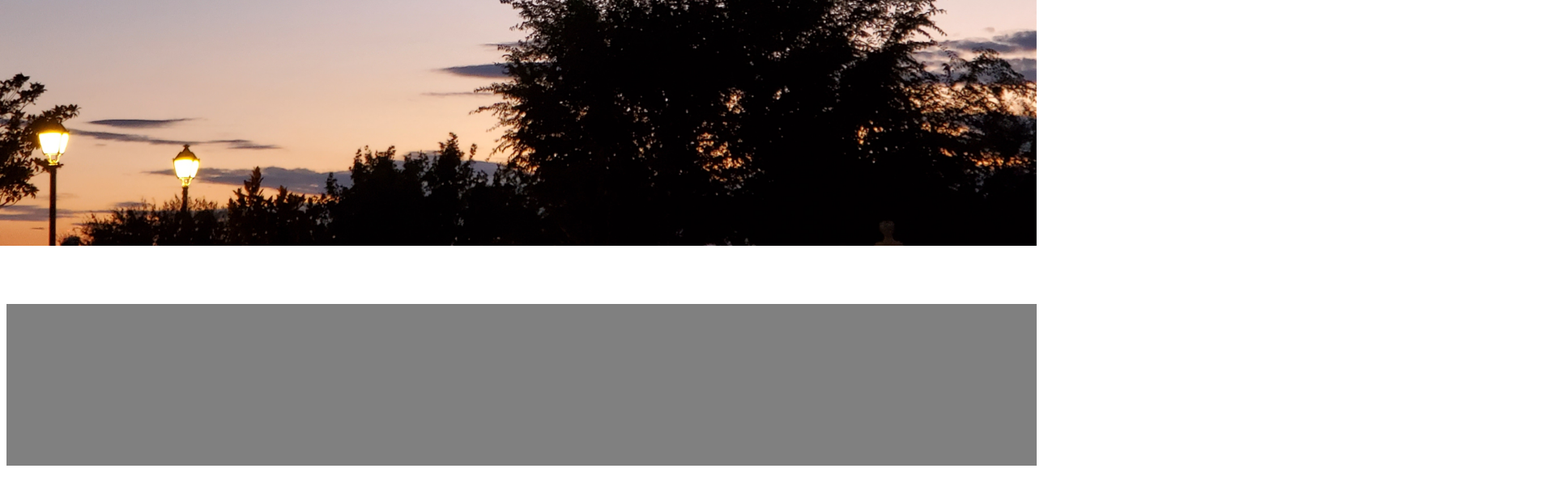
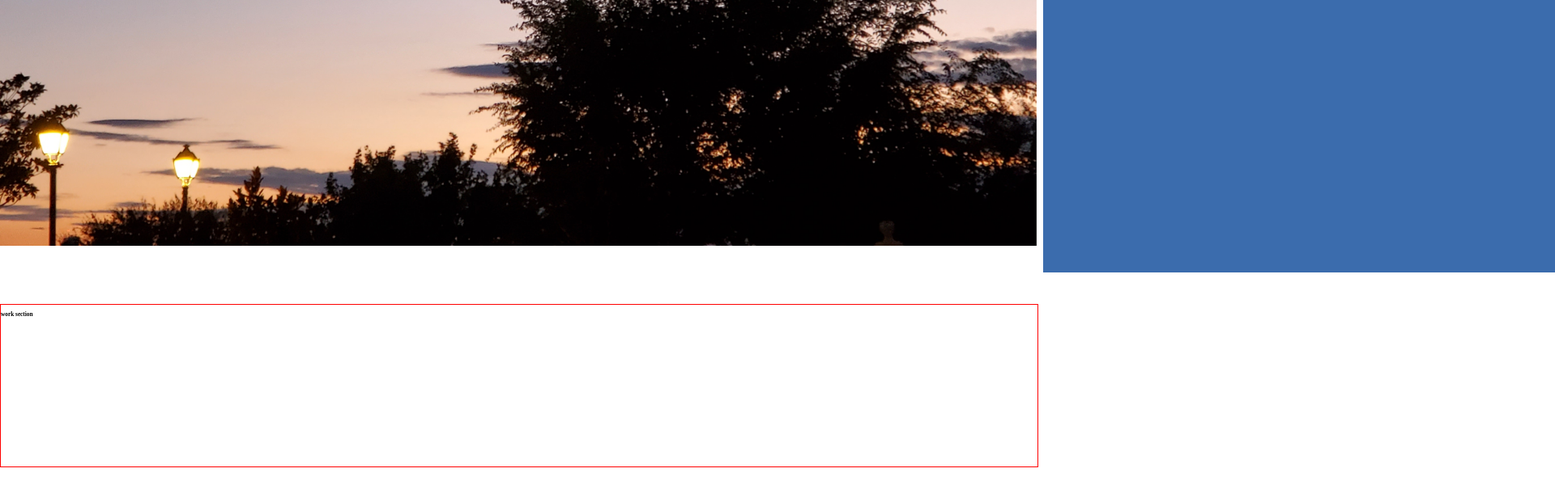
Before and after one commit to dandanthemanman/portfolio, a Nuxt app: page / in a window 1280 px wide. Shown: the part 496-1112 px from the top of the page at 81% size, 1920 px wide, since content can reach past the window. Built offline with nearby package versions, Linux system fonts and the light colour scheme; a web font is replaced by a local one.

Commit message:
scroll to work section

```diff
--- a/app.vue
+++ b/app.vue
@@ -24,8 +24,7 @@ export default {
 
 <style lang="scss">
 #__nuxt {
-  overflow: hidden;
-  height: 100%
+  // overflow: hidden;
 }
 
 html{scroll-behavior:smooth}
@@ -49,13 +48,7 @@ html, body {
 }
 
 .site {
-  // background-image: url("./public/madrid_sunset.jpg");
-  // background-repeat: no-repeat;
-  // background-position: center;
-  // background-size: cover;
-  // background-attachment: fixed;
   display: flex;
-  // VV don't understand why the 1vh is necessary here
   min-height: calc(var(--vh, 1vh) * 100);
   flex-direction: column;
   margin: 0;
--- /dev/null
+++ b/components/WorkSection.vue
@@ -0,0 +1,19 @@
+<template>
+    <div id="work">
+        <h3>work section</h3>
+    </div>
+</template>
+
+<script>
+export default {
+    setup () {
+
+
+        return {}
+    }
+}
+</script>
+
+<style lang="scss" scoped>
+
+</style>
--- a/pages/index.vue
+++ b/pages/index.vue
@@ -24,7 +24,7 @@
             <p @click="handleEmailClick">
                 {{ contactText }}</p>
         </div>
-        <div id="work"></div>
+        <WorkSection/>
     </div>
 </template>
 
@@ -87,8 +87,9 @@ export default {
     margin-top: 300px;
     height: 200px;
     width: 100vw;
-    background-color: grey;
+    border: 1px solid red;
     scroll-behavior: smooth;
+    margin-left: -8px;
 }
 .contact-container {
     z-index: 5;
```
